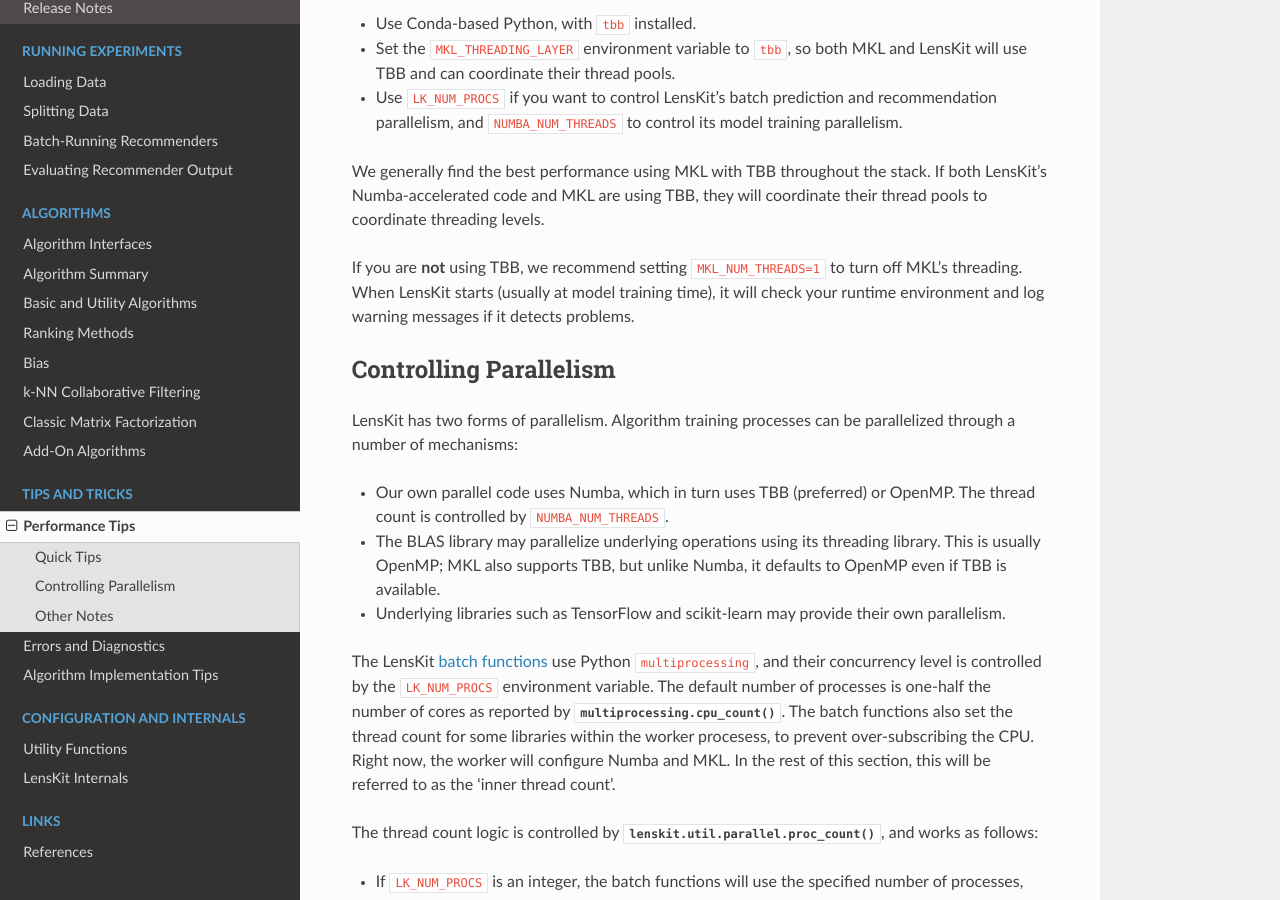
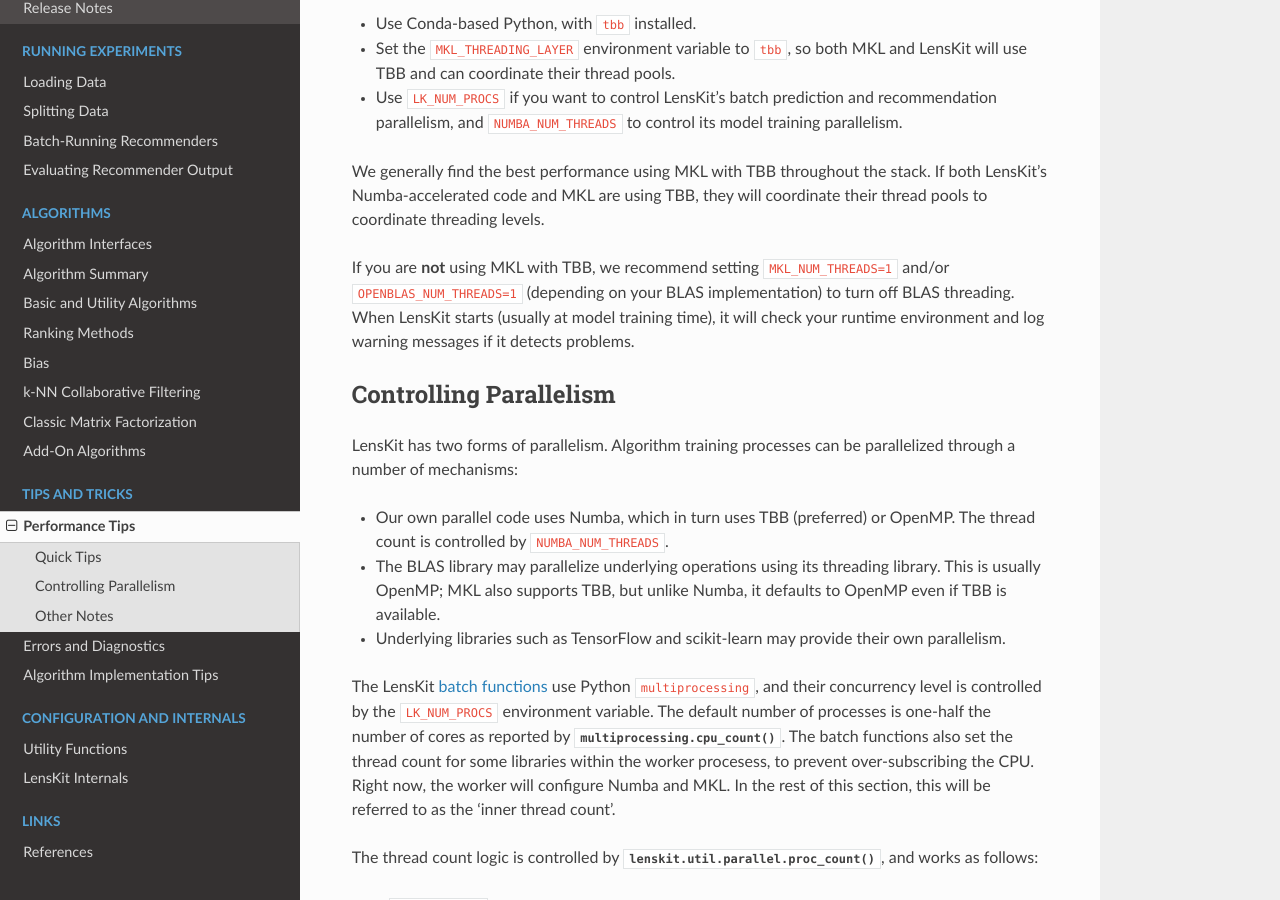
Before and after one commit to lenskit/lkpy, a Sphinx documentation site: the page built from docs/performance.rst, in a window 1280 px wide and 900 px high, scrolled down 401 px. Built offline with Sphinx 7.4.7 and the Read the Docs theme 2.0.0, drawn with Linux system fonts in a browser that asks for light colours.

Commit message:
better blas loging & debugging

```diff
--- a/docs/performance.rst
+++ b/docs/performance.rst
@@ -23,9 +23,10 @@
 LensKit's Numba-accelerated code and MKL are using TBB, they will coordinate their
 thread pools to coordinate threading levels.
 
-If you are **not** using TBB, we recommend setting ``MKL_NUM_THREADS=1`` to turn off MKL's
-threading.  When LensKit starts (usually at model training time), it will check your
-runtime environment and log warning messages if it detects problems.
+If you are **not** using MKL with TBB, we recommend setting ``MKL_NUM_THREADS=1`` and/or
+``OPENBLAS_NUM_THREADS=1`` (depending on your BLAS implementation) to turn off
+BLAS threading.  When LensKit starts (usually at model training time), it will
+check your runtime environment and log warning messages if it detects problems.
 
 Controlling Parallelism
 -----------------------
```
Also changed, not shown: 1 other file.
